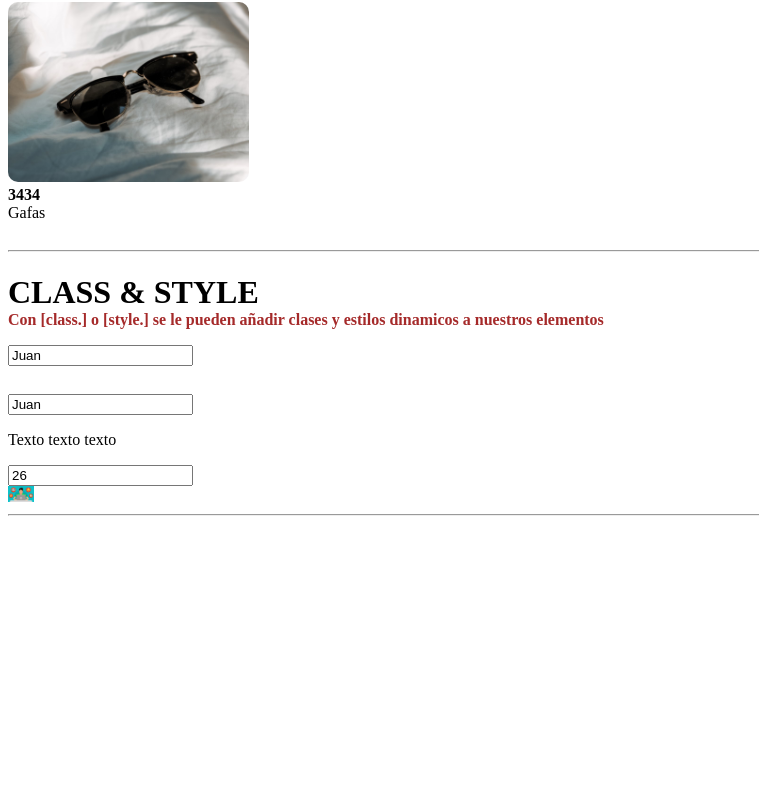
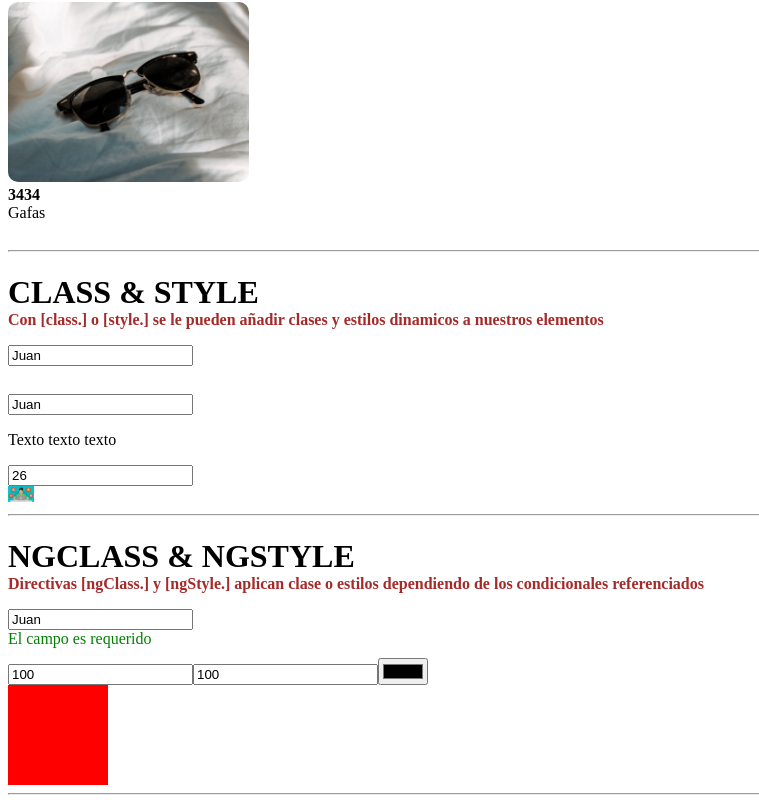
Before and after one commit to An-Bast-Donar/my-store, an Angular app: page / in a window 1280 px wide. Shown: the part 3091-3894 px from the top of the page, without its empty margins (0-759 px from the left). Before the commit the page ends 3615 px from the top, so only its background shows below. Built offline with nearby package versions, Linux system fonts and the light colour scheme.

Commit message:
ngClass y ngStyle

```diff
--- a/src/app/app.component.html
+++ b/src/app/app.component.html
@@ -186,3 +186,32 @@
 </div>
 
 <hr>
+
+<!--
+========== NGCLASS & NGSTYLE ==========
+- Directiva [ngClass] y [ngStyle] aplican clase o estilos dependiendo de los condicionales referenciados
+-->
+<h1 class="tema">NGCLASS & NGSTYLE</h1>
+<p class="descripcion">Directivas [ngClass.] y [ngStyle.] aplican clase o estilos dependiendo de los condicionales
+  referenciados</p>
+<input type="text" required #nameInput4="ngModel" [(ngModel)]="person08.name">
+<p class="message-error" [ngClass]="{'mostrarerror': nameInput4.invalid, 'mostrarvalid': nameInput4.valid}">El campo
+  es requerido</p>
+
+<div class="styles">
+  <div>
+    <input type="number" [(ngModel)]="box.width" />
+    <input type="number" [(ngModel)]="box.height" />
+    <input type="color" [(ngModel)]="box.background" />
+  </div>
+  <div>
+    <div [ngStyle]="{
+      'width.px': box.width,
+      'height.px': box.height,
+      'background-color': box.background,
+      'display': 'block'
+    }"></div>
+  </div>
+</div>
+
+<hr>
--- a/src/app/app.component.scss
+++ b/src/app/app.component.scss
@@ -36,6 +36,13 @@
   &.showerror{
     opacity: 1;
   }
+  &.mostrarerror{
+    opacity: 1;
+  }
+  &.mostrarvalid{
+    color: green;
+    opacity: 1;
+  }
 }
 
 /*media queries: consulta de medios, para responsive*/
--- a/src/app/app.component.ts
+++ b/src/app/app.component.ts
@@ -55,6 +55,17 @@ export class AppComponent {
     img: 'assets/images/aprendiendocodigo.jpg',
     complete: false,
   }
+  person08 = {
+    name: 'Juan',
+    age: 26,
+    img: 'assets/images/aprendiendocodigo.jpg',
+    complete: false,
+  }
+  box = {
+    width: 100,
+    height: 100,
+    background: 'red'
+  };
   names = ['Nicolas', 'Juan', 'Julian', 'Orlando'];
   newName = '';
   /**
```
